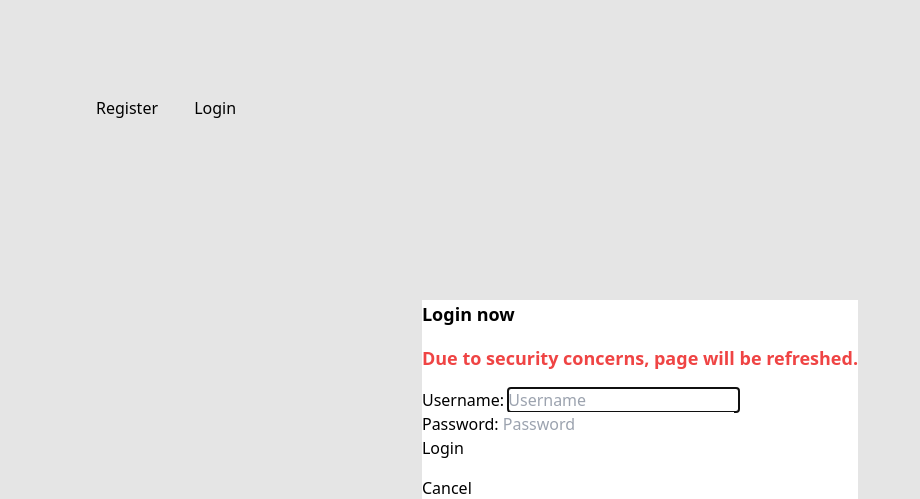
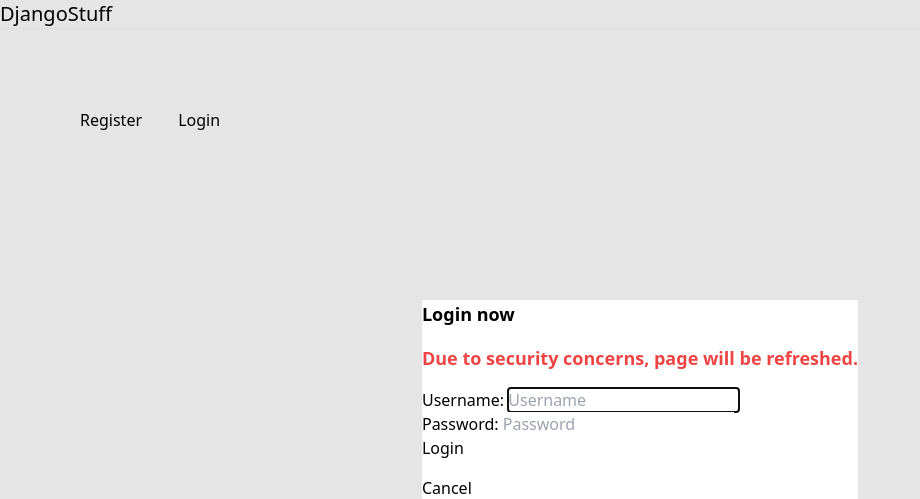
Before and after one commit to ark948/django-htmx-test-project02, a Django app: page /accounts/login/ in a window 1280 px wide. Shown: the top 499 px of the page, without its empty margins (0-920 px from the left). Run offline with Django 5.2, Linux system fonts and the light colour scheme; parts of the project's set-up code (start-up, migrations or seed data) failed here and were passed over; some libraries are stand-ins or nearby versions.

Commit message:
Added a simple navbar

```diff
--- a/backend/templates/base.html
+++ b/backend/templates/base.html
@@ -14,9 +14,12 @@
 
 </head>
 <body hx-headers='{"X-CSRFToken": "{{ csrf_token }}"}'>
+    <div class="navbar bg-base-100 shadow-sm">
+        <a class="btn btn-ghost text-xl">DjangoStuff</a>
+    </div>
     <div class="m-12">
         <div class="flex items-center">
-            <div class="m-4" id="user-login-status">
+            <div id="user-login-status">
                 {% include 'accounts/partials/user-status.html' %}
             </div>
             {% if messages %}
```
Also changed, not shown: backend/templates/accounts/partials/user-status-partials/logged-in.html (+4 -4 lines).
